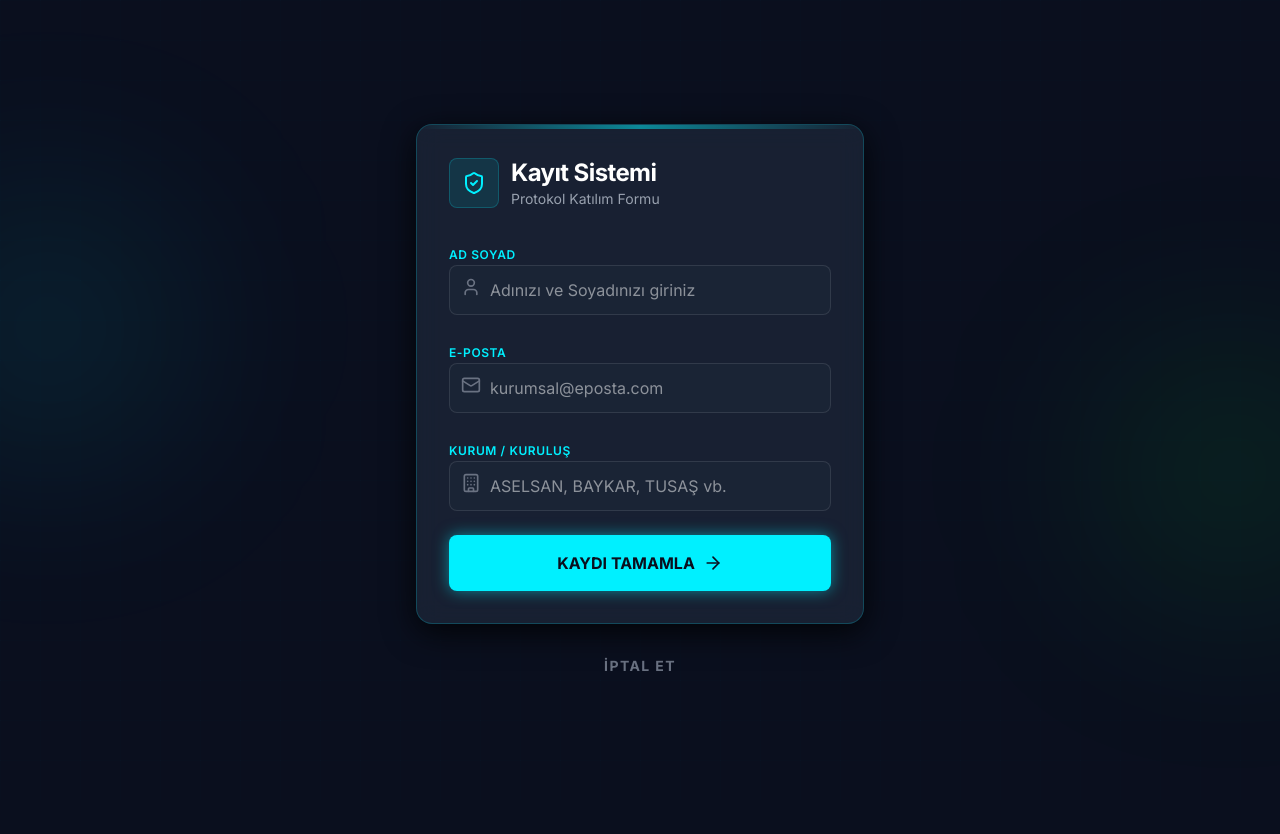
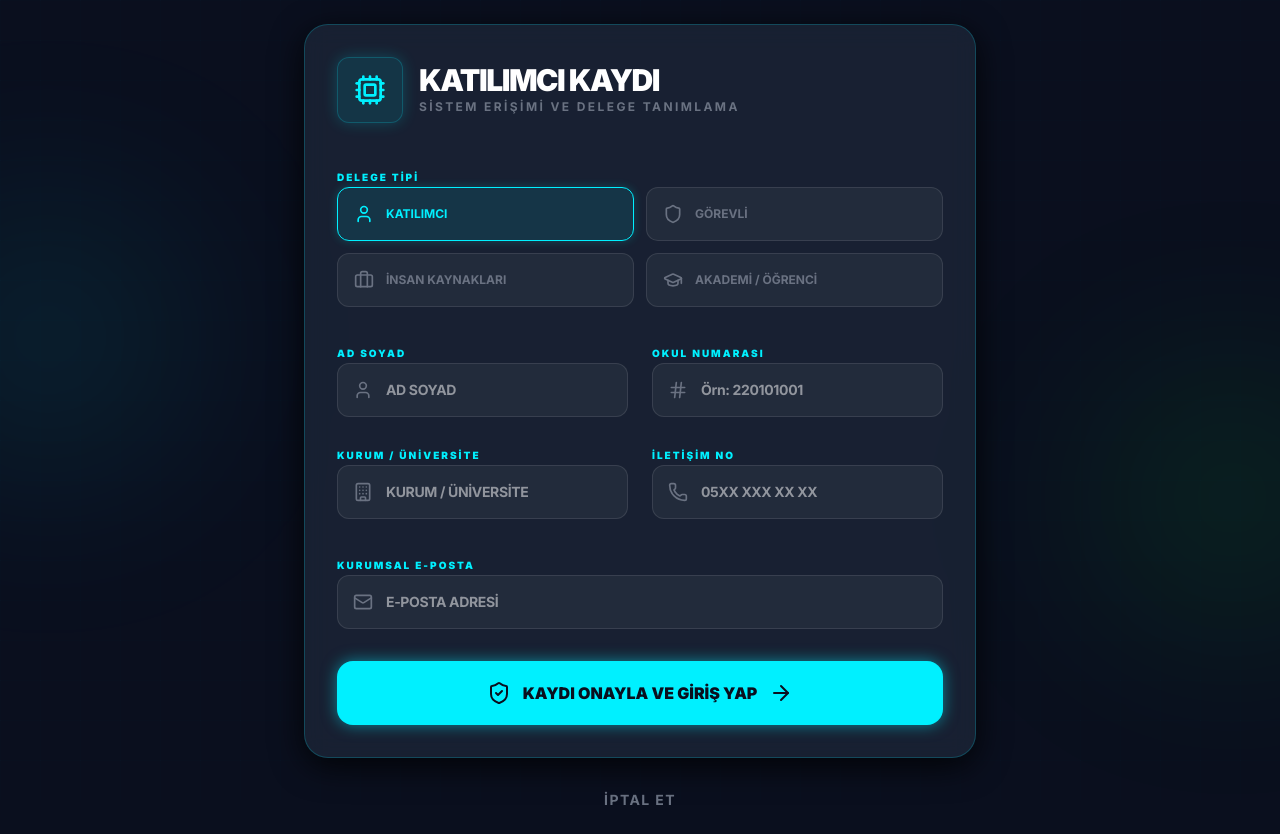
Before and after one commit to Letafet-coder/mtz-portal, a Next.js app: page / in a window 1280 px wide. Both pictures are taken after a click on the button "KATILIMCI KAYDI". Before the commit the page ends 800 px from the top, so only its background shows below. Built offline with nearby package versions, Linux system fonts and the light colour scheme.

Commit message:
Updated registration form: New design with delegate types and additional fields

```diff
--- a/src/components/RegisterForm.tsx
+++ b/src/components/RegisterForm.tsx
@@ -2,9 +2,11 @@
 
 import { useState } from 'react';
 import { motion } from 'framer-motion';
-import { User, Mail, Building, ArrowRight, ShieldCheck } from 'lucide-react';
+import {
+  User, Mail, Building, ArrowRight, ShieldCheck,
+  Cpu, Hash, Phone, Briefcase, GraduationCap, Shield
+} from 'lucide-react';
 import { toast } from 'sonner';
-
 
 interface RegisterFormProps {
   onSuccess: (data: any) => void;
@@ -12,11 +14,20 @@ interface RegisterFormProps {
 
 export default function RegisterForm({ onSuccess }: RegisterFormProps) {
   const [formData, setFormData] = useState({
+    delegateType: 'KATILIMCI',
     name: '',
-    email: '',
+    schoolNumber: '',
     organization: '',
-    role: ''
+    phone: '',
+    email: ''
   });
+
+  const delegateTypes = [
+    { id: 'KATILIMCI', label: 'KATILIMCI', icon: User },
+    { id: 'GÖREVLİ', label: 'GÖREVLİ', icon: Shield },
+    { id: 'İNSAN KAYNAKLARI', label: 'İNSAN KAYNAKLARI', icon: Briefcase },
+    { id: 'AKADEMİ / ÖĞRENCİ', label: 'AKADEMİ / ÖĞRENCİ', icon: GraduationCap },
+  ];
 
   const handleSubmit = async (e: React.FormEvent) => {
     e.preventDefault();
@@ -45,30 +56,53 @@ export default function RegisterForm({ onSuccess }: RegisterFormProps) {
     <motion.div
       initial={{ opacity: 0, y: 20 }}
       animate={{ opacity: 1, y: 0 }}
-      className="w-full max-w-md mx-auto glass-panel p-8 rounded-2xl relative overflow-hidden"
+      className="w-full max-w-2xl mx-auto glass-panel p-8 rounded-3xl relative overflow-hidden border border-white/10"
     >
-      <div className="absolute top-0 left-0 w-full h-1 bg-gradient-to-r from-transparent via-primary to-transparent opacity-50" />
-
-      <div className="flex items-center gap-3 mb-8">
-        <div className="p-3 rounded-lg bg-primary/10 border border-primary/20">
-          <ShieldCheck className="w-6 h-6 text-primary" />
+      {/* Header */}
+      <div className="flex items-center gap-4 mb-10">
+        <div className="p-4 rounded-xl bg-primary/10 border border-primary/20 shadow-[0_0_15px_rgba(0,240,255,0.2)]">
+          <Cpu className="w-8 h-8 text-primary" />
         </div>
         <div>
-          <h2 className="text-2xl font-bold tracking-tight">Kayıt Sistemi</h2>
-          <p className="text-sm text-gray-400">Protokol Katılım Formu</p>
+          <h2 className="text-3xl font-black tracking-tighter uppercase leading-none">Katılımcı Kaydı</h2>
+          <p className="text-xs text-gray-500 font-bold tracking-[0.2em] mt-1">SİSTEM ERİŞİMİ VE DELEGE TANIMLAMA</p>
         </div>
       </div>
 
-      <form onSubmit={handleSubmit} className="space-y-6">
+      <form onSubmit={handleSubmit} className="space-y-8">
+        {/* Delegate Type Selection */}
+        <div className="space-y-3">
+          <label className="text-[10px] font-black text-primary uppercase tracking-[0.2em]">Delege Tipi</label>
+          <div className="grid grid-cols-2 gap-3">
+            {delegateTypes.map((type) => (
+              <button
+                key={type.id}
+                type="button"
+                onClick={() => setFormData({ ...formData, delegateType: type.id })}
+                className={`flex items-center gap-3 p-4 rounded-xl border transition-all text-left ${
+                  formData.delegateType === type.id
+                  ? 'bg-primary/10 border-primary text-primary shadow-[0_0_10px_rgba(0,240,255,0.2)]'
+                  : 'bg-white/5 border-white/10 text-gray-500 hover:border-white/20'
+                }`}
+              >
+                <type.icon className="w-5 h-5" />
+                <span className="text-xs font-bold">{type.label}</span>
+              </button>
+            ))}
+          </div>
+        </div>
+
+        {/* Input Grid */}
+        <div className="grid grid-cols-1 md:grid-cols-2 gap-6">
           <div className="space-y-2">
-          <label className="text-xs font-semibold text-primary uppercase tracking-wider">Ad Soyad</label>
+            <label className="text-[10px] font-black text-primary uppercase tracking-[0.2em]">Ad Soyad</label>
             <div className="relative">
-            <User className="absolute left-3 top-3 w-5 h-5 text-gray-500" />
+              <User className="absolute left-4 top-1/2 -translate-y-1/2 w-5 h-5 text-gray-500" />
               <input
                 required
                 type="text"
-              placeholder="Adınızı ve Soyadınızı giriniz"
-              className="w-full bg-accent/50 border border-white/10 rounded-lg py-3 pl-10 pr-4 focus:border-primary/50 focus:ring-1 focus:ring-primary/50 outline-none transition-all"
+                placeholder="AD SOYAD"
+                className="w-full bg-white/5 border border-white/10 rounded-xl py-4 pl-12 pr-4 focus:border-primary/50 outline-none transition-all text-sm font-bold uppercase tracking-tight"
                 value={formData.name}
                 onChange={(e) => setFormData({...formData, name: e.target.value})}
               />
@@ -76,41 +110,73 @@ export default function RegisterForm({ onSuccess }: RegisterFormProps) {
           </div>
 
           <div className="space-y-2">
-          <label className="text-xs font-semibold text-primary uppercase tracking-wider">E-Posta</label>
+            <label className="text-[10px] font-black text-primary uppercase tracking-[0.2em]">Okul Numarası</label>
             <div className="relative">
-            <Mail className="absolute left-3 top-3 w-5 h-5 text-gray-500" />
+              <Hash className="absolute left-4 top-1/2 -translate-y-1/2 w-5 h-5 text-gray-500" />
+              <input
+                required
+                type="text"
+                placeholder="Örn: 220101001"
+                className="w-full bg-white/5 border border-white/10 rounded-xl py-4 pl-12 pr-4 focus:border-primary/50 outline-none transition-all text-sm font-bold tracking-tight"
+                value={formData.schoolNumber}
+                onChange={(e) => setFormData({...formData, schoolNumber: e.target.value})}
+              />
+            </div>
+          </div>
+
+          <div className="space-y-2">
+            <label className="text-[10px] font-black text-primary uppercase tracking-[0.2em]">Kurum / Üniversite</label>
+            <div className="relative">
+              <Building className="absolute left-4 top-1/2 -translate-y-1/2 w-5 h-5 text-gray-500" />
+              <input
+                required
+                type="text"
+                placeholder="KURUM / ÜNİVERSİTE"
+                className="w-full bg-white/5 border border-white/10 rounded-xl py-4 pl-12 pr-4 focus:border-primary/50 outline-none transition-all text-sm font-bold tracking-tight"
+                value={formData.organization}
+                onChange={(e) => setFormData({...formData, organization: e.target.value})}
+              />
+            </div>
+          </div>
+
+          <div className="space-y-2">
+            <label className="text-[10px] font-black text-primary uppercase tracking-[0.2em]">İletişim No</label>
+            <div className="relative">
+              <Phone className="absolute left-4 top-1/2 -translate-y-1/2 w-5 h-5 text-gray-500" />
+              <input
+                required
+                type="text"
+                placeholder="05XX XXX XX XX"
+                className="w-full bg-white/5 border border-white/10 rounded-xl py-4 pl-12 pr-4 focus:border-primary/50 outline-none transition-all text-sm font-bold tracking-tight"
+                value={formData.phone}
+                onChange={(e) => setFormData({...formData, phone: e.target.value})}
+              />
+            </div>
+          </div>
+        </div>
+
+        <div className="space-y-2">
+          <label className="text-[10px] font-black text-primary uppercase tracking-[0.2em]">Kurumsal E-Posta</label>
+          <div className="relative">
+            <Mail className="absolute left-4 top-1/2 -translate-y-1/2 w-5 h-5 text-gray-500" />
             <input
               required
               type="email"
-              placeholder="kurumsal@eposta.com"
-              className="w-full bg-accent/50 border border-white/10 rounded-lg py-3 pl-10 pr-4 focus:border-primary/50 focus:ring-1 focus:ring-primary/50 outline-none transition-all"
+              placeholder="E-POSTA ADRESİ"
+              className="w-full bg-white/5 border border-white/10 rounded-xl py-4 pl-12 pr-4 focus:border-primary/50 outline-none transition-all text-sm font-bold tracking-tight"
               value={formData.email}
               onChange={(e) => setFormData({...formData, email: e.target.value})}
             />
           </div>
         </div>
 
-        <div className="space-y-2">
-          <label className="text-xs font-semibold text-primary uppercase tracking-wider">Kurum / Kuruluş</label>
-          <div className="relative">
-            <Building className="absolute left-3 top-3 w-5 h-5 text-gray-500" />
-            <input
-              required
-              type="text"
-              placeholder="ASELSAN, BAYKAR, TUSAŞ vb."
-              className="w-full bg-accent/50 border border-white/10 rounded-lg py-3 pl-10 pr-4 focus:border-primary/50 focus:ring-1 focus:ring-primary/50 outline-none transition-all"
-              value={formData.organization}
-              onChange={(e) => setFormData({...formData, organization: e.target.value})}
-            />
-          </div>
-        </div>
-
         <button
           type="submit"
-          className="w-full bg-primary hover:bg-primary/90 text-[#0a0f1e] font-bold py-4 rounded-lg flex items-center justify-center gap-2 transition-all active:scale-[0.98] tech-blue-glow"
+          className="w-full bg-primary hover:bg-primary/90 text-[#0a0f1e] font-black py-5 rounded-2xl flex items-center justify-center gap-3 transition-all active:scale-[0.98] tech-blue-glow shadow-[0_0_20px_rgba(0,240,255,0.3)] text-base"
         >
-          KAYDI TAMAMLA
-          <ArrowRight className="w-5 h-5" />
+          <ShieldCheck className="w-6 h-6" />
+          KAYDI ONAYLA VE GİRİŞ YAP
+          <ArrowRight className="w-6 h-6" />
         </button>
       </form>
     </motion.div>
```
Lines whose indentation alone changed are shown as unchanged.
